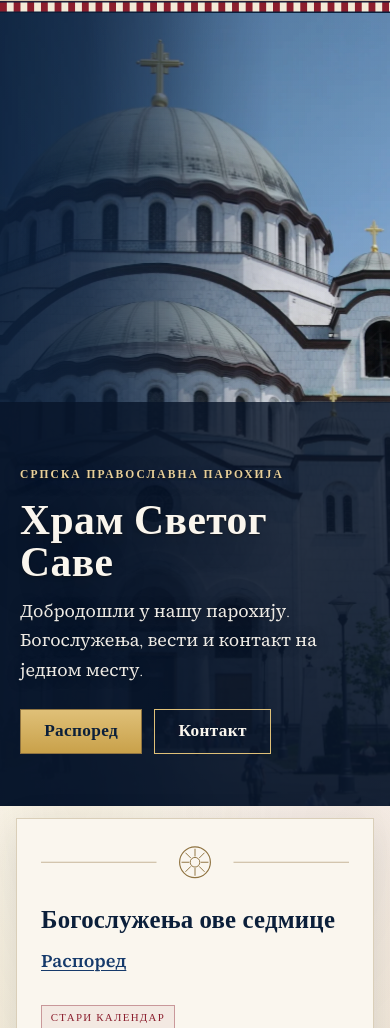
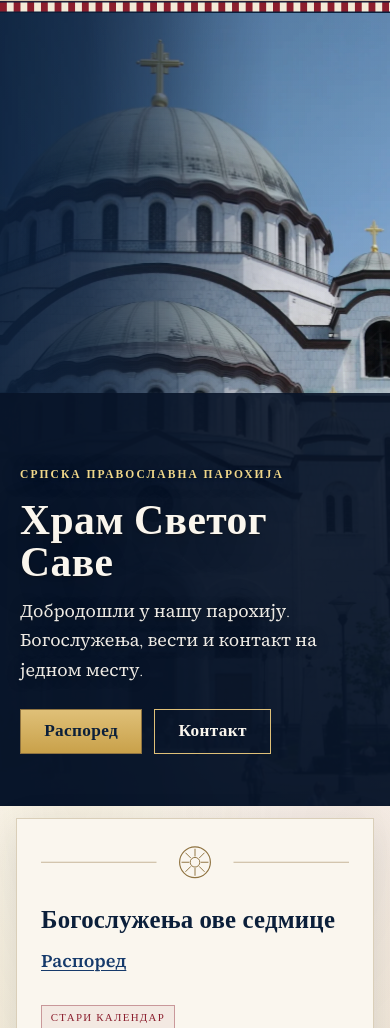
Before and after one commit to aegger91/parish-template-lavra, an Astro site: page /sr in a window 390 px wide. Shown: the part 72-1100 px from the top of the page. Built offline with nearby package versions, Linux system fonts and the light colour scheme; Astro itself is replaced by a stand-in of ours.

Commit message:
Opaque hero text panel for gold eyebrow contrast
Increase the local dark backdrop behind hero copy and brighten the
eyebrow so it stays readable over pale masonry at all widths.

Co-authored-by: aegger91 <aegger91@users.noreply.github.com>

```diff
--- a/src/styles/home.css
+++ b/src/styles/home.css
@@ -66,13 +66,13 @@
   max-width: min(34rem, 92%);
 }
 
-/* Local panel behind copy: keeps gold eyebrow readable on pale masonry */
+/* Opaque panel behind copy: gold eyebrow stays clear over pale stone */
 .home-hero__content::before {
   content: '';
   position: absolute;
   z-index: -1;
-  inset: 6% -12% 2% -14%;
-  background: rgb(8 20 40 / 0.78);
+  inset: 4% -14% 0 -16%;
+  background: rgb(8 20 40 / 0.88);
   pointer-events: none;
 }
 
@@ -84,8 +84,8 @@
   }
 
   .home-hero__content::before {
-    inset: 4% -6% 0 -6%;
-    background: rgb(8 20 40 / 0.8);
+    inset: 2% -8% -2% -8%;
+    background: rgb(8 20 40 / 0.9);
   }
 }
 
@@ -107,10 +107,12 @@
   letter-spacing: 0.18em;
   text-transform: uppercase;
   font-size: clamp(0.72rem, 1.4vw, 0.88rem);
-  color: var(--gold-bright);
+  color: #f0d78a;
+  font-weight: 600;
   text-shadow:
-    0 1px 2px color-mix(in srgb, var(--ink) 70%, transparent),
-    0 2px 16px color-mix(in srgb, var(--lapis-deep) 55%, transparent);
+    0 0 1px rgb(8 20 40 / 0.9),
+    0 1px 3px rgb(8 20 40 / 0.95),
+    0 2px 18px rgb(8 20 40 / 0.75);
 }
 
 .home-hero__lead {
```
